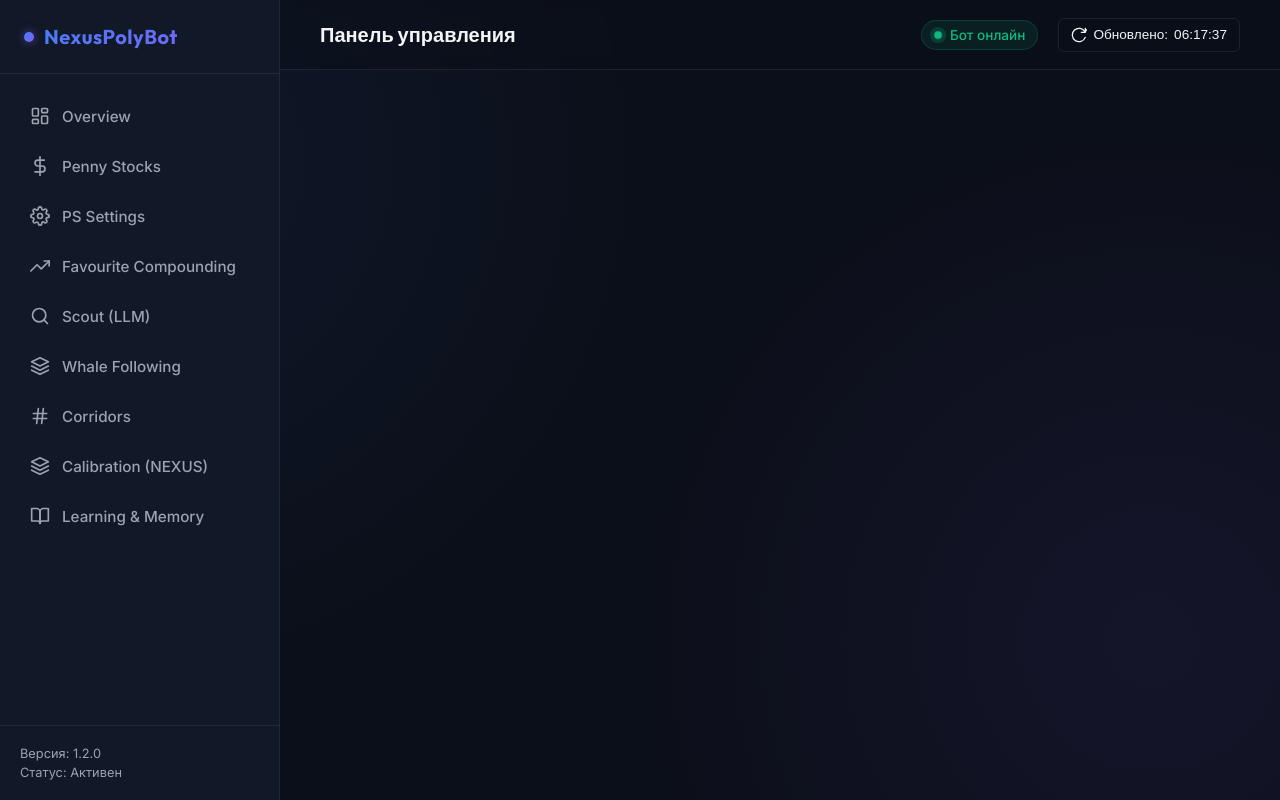
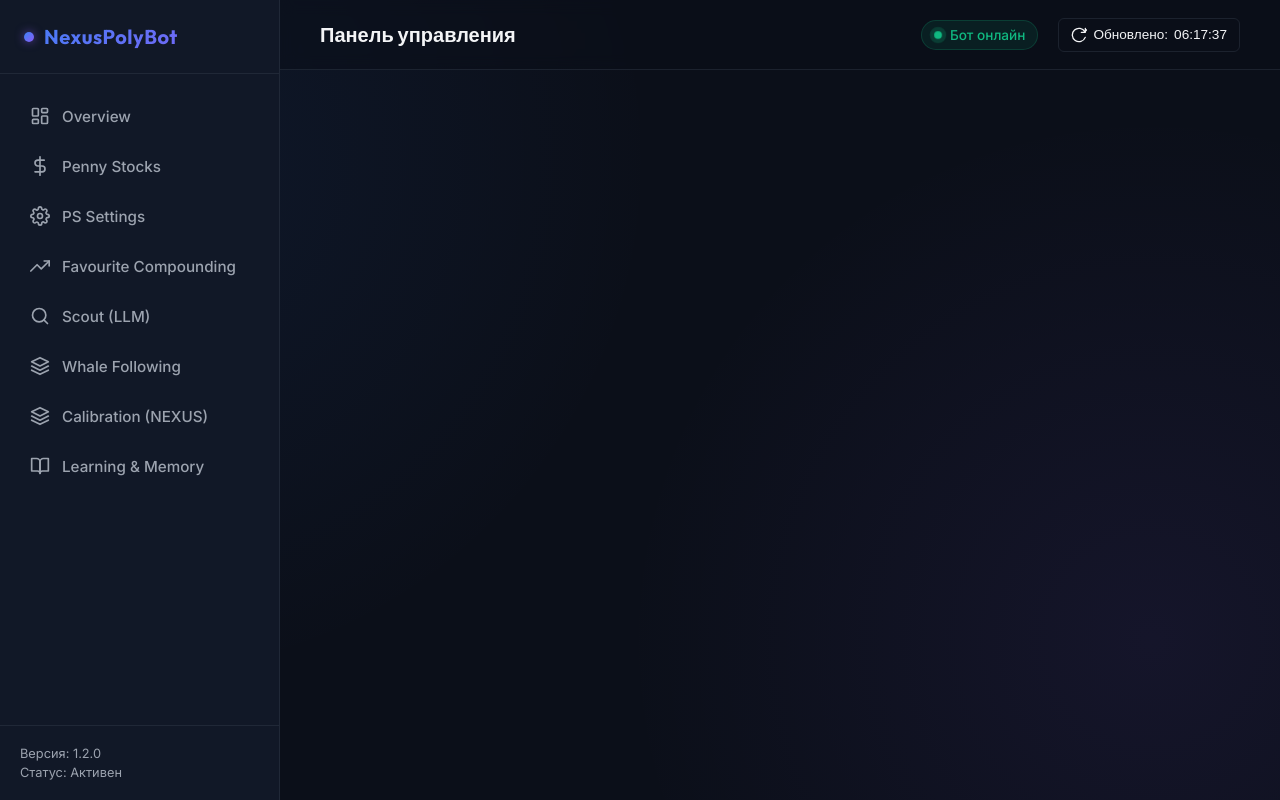
Before and after one commit to orlovRoman/polimarket, a Python web app: template web/templates/base.html in a window 1280 px wide. Run offline with Jinja, Linux system fonts and the light colour scheme; the template is opened without the code that fills it, so the values that code supplies are empty.

Commit message:
style: remove Corridors menu item from sidebar template

```diff
--- a/web/templates/base.html
+++ b/web/templates/base.html
@@ -560,12 +560,7 @@
                     Whale Following
                 </a>
             </li>
-            <li class="sidebar-item" id="nav-corridors">
-                <a href="/corridors">
-                    <svg viewBox="0 0 24 24"><line x1="4" y1="9" x2="20" y2="9"></line><line x1="4" y1="15" x2="20" y2="15"></line><line x1="10" y1="3" x2="8" y2="21"></line><line x1="16" y1="3" x2="14" y2="21"></line></svg>
-                    Corridors
-                </a>
-            </li>
+
             <li class="sidebar-item" id="nav-calibration">
                 <a href="/calibration">
                     <svg viewBox="0 0 24 24"><polygon points="12 2 2 7 12 12 22 7 12 2"></polygon><polyline points="2 17 12 22 22 17"></polyline><polyline points="2 12 12 17 22 12"></polyline></svg>
```
